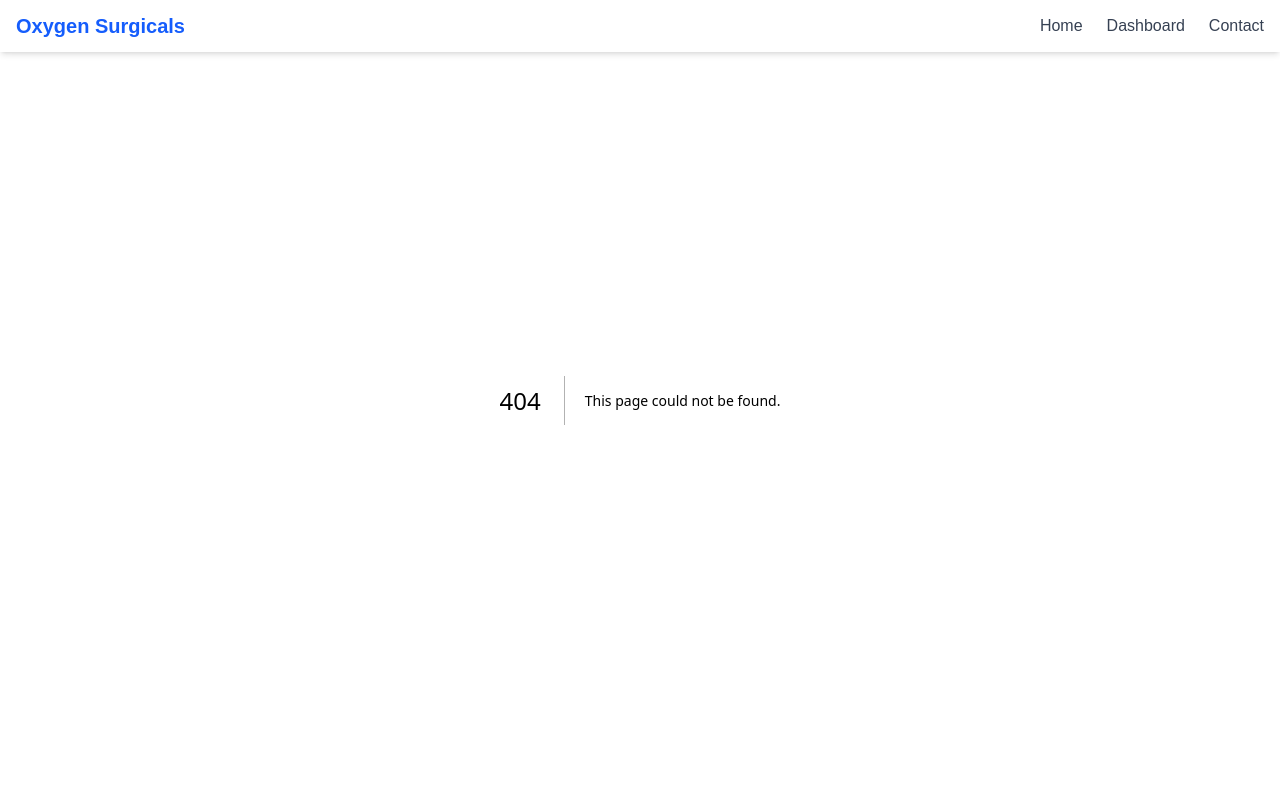
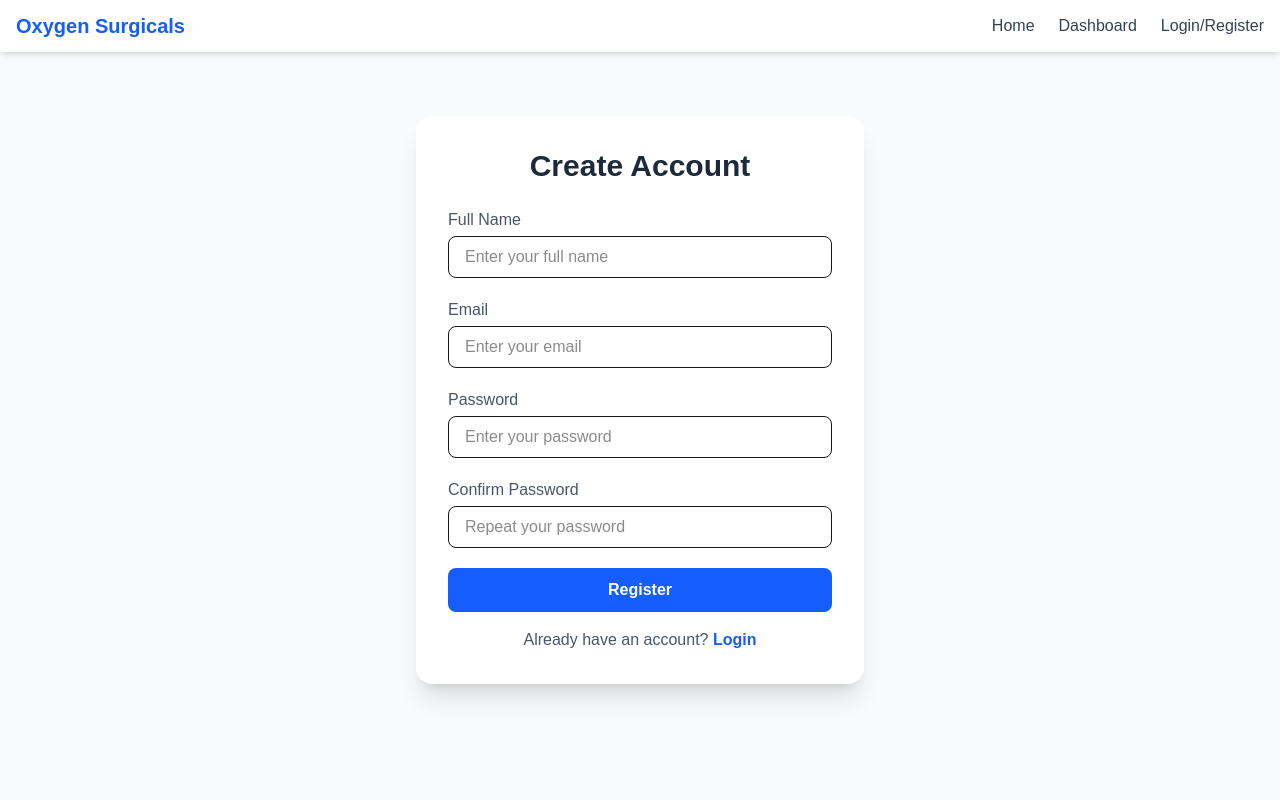
Before and after one commit to mranonno/oxygen-surgicals-web, a Next.js app: page /register in a window 1280 px wide. Before the commit this address had no page. Shown: the top 800 px of the page. Built offline with nearby package versions, Linux system fonts and the light colour scheme.

Commit message:
create login,, register and forgot password page template

```diff
--- /dev/null
+++ b/app/(auth)/forgot-password/page.tsx
@@ -0,0 +1,66 @@
+"use client";
+
+import { useState } from "react";
+import Link from "next/link";
+
+export default function ForgotPasswordPage() {
+  const [email, setEmail] = useState("");
+
+  const handleSubmit = (e: React.FormEvent) => {
+    e.preventDefault();
+    console.log("Forgot Password Email:", email);
+
+    // TODO: Connect with your Express backend
+    // Example: POST /api/auth/forgot-password
+  };
+
+  return (
+    <div className="min-h-screen flex items-center justify-center bg-gray-50 px-4">
+      <div className="w-full max-w-md bg-white shadow-xl rounded-2xl p-8">
+        <h2 className="text-3xl font-bold text-center mb-6 text-gray-800">
+          Forgot Password
+        </h2>
+
+        <p className="text-gray-600 text-center mb-6">
+          Enter your email address and we will send you a link to reset your
+          password.
+        </p>
+
+        <form onSubmit={handleSubmit} className="space-y-5">
+          {/* Email Input */}
+          <div>
+            <label className="block mb-1 font-medium text-gray-600">
+              Email
+            </label>
+            <input
+              type="email"
+              value={email}
+              onChange={(e) => setEmail(e.target.value)}
+              placeholder="Enter your email"
+              required
+              className="w-full px-4 py-2 border rounded-lg focus:ring-2 focus:ring-blue-500 outline-none"
+            />
+          </div>
+
+          {/* Submit Button */}
+          <button
+            type="submit"
+            className="w-full bg-blue-600 hover:bg-blue-700 text-white py-2.5 rounded-lg font-semibold transition"
+          >
+            Send Reset Link
+          </button>
+        </form>
+
+        <p className="text-center text-gray-600 mt-4">
+          Remember your password?{" "}
+          <Link
+            href="/login"
+            className="text-blue-600 font-semibold hover:underline"
+          >
+            Login
+          </Link>
+        </p>
+      </div>
+    </div>
+  );
+}
--- /dev/null
+++ b/app/(auth)/login/page.tsx
@@ -0,0 +1,90 @@
+"use client";
+
+import { useState } from "react";
+import Link from "next/link";
+
+export default function LoginPage() {
+  const [form, setForm] = useState({ email: "", password: "" });
+
+  const handleChange = (e: React.ChangeEvent<HTMLInputElement>) => {
+    setForm({ ...form, [e.target.name]: e.target.value });
+  };
+
+  const handleSubmit = (e: React.FormEvent) => {
+    e.preventDefault();
+    console.log("Login Data:", form);
+    // TODO: integrate with your Express backend API
+  };
+
+  return (
+    <div className="min-h-screen flex items-center justify-center bg-gray-50 px-4">
+      <div className="w-full max-w-md bg-white shadow-xl rounded-2xl p-8">
+        <h2 className="text-3xl font-bold text-center mb-6 text-gray-800">
+          Login
+        </h2>
+
+        <form onSubmit={handleSubmit} className="space-y-5">
+          {/* Email */}
+          <div>
+            <label className="block mb-1 font-medium text-gray-600">
+              Email
+            </label>
+            <input
+              type="email"
+              name="email"
+              onChange={handleChange}
+              value={form.email}
+              placeholder="Enter your email"
+              required
+              className="w-full px-4 py-2 border rounded-lg focus:ring-2 focus:ring-blue-500 outline-none"
+            />
+          </div>
+
+          {/* Password */}
+          <div>
+            <label className="block mb-1 font-medium text-gray-600">
+              Password
+            </label>
+            <input
+              type="password"
+              name="password"
+              onChange={handleChange}
+              value={form.password}
+              placeholder="Enter your password"
+              required
+              className="w-full px-4 py-2 border rounded-lg focus:ring-2 focus:ring-blue-500 outline-none"
+            />
+
+            {/* Forgot Password Link */}
+            <div className="text-right mt-1">
+              <Link
+                href="/forgot-password"
+                className="text-sm text-blue-600 hover:underline font-medium"
+              >
+                Forgot Password?
+              </Link>
+            </div>
+          </div>
+
+          {/* Submit Button */}
+          <button
+            type="submit"
+            className="w-full bg-blue-600 hover:bg-blue-700 text-white py-2.5 rounded-lg font-semibold transition"
+          >
+            Login
+          </button>
+        </form>
+
+        <p className="text-center text-gray-600 mt-4">
+          Don’t have an account?{" "}
+          <Link
+            href="/auth/register"
+            className="text-blue-600 font-semibold hover:underline"
+          >
+            Register
+          </Link>
+        </p>
+      </div>
+    </div>
+  );
+}
--- /dev/null
+++ b/app/(auth)/register/page.tsx
@@ -0,0 +1,123 @@
+"use client";
+
+import { useState } from "react";
+import Link from "next/link";
+
+export default function RegisterPage() {
+  const [form, setForm] = useState({
+    name: "",
+    email: "",
+    password: "",
+    confirmPassword: "",
+  });
+
+  const handleChange = (e: React.ChangeEvent<HTMLInputElement>) => {
+    setForm({ ...form, [e.target.name]: e.target.value });
+  };
+
+  const handleSubmit = (e: React.FormEvent) => {
+    e.preventDefault();
+
+    if (form.password !== form.confirmPassword) {
+      alert("Passwords do not match!");
+      return;
+    }
+
+    console.log("Register Data:", form);
+    // TODO: Connect to Express backend API
+  };
+
+  return (
+    <div className="min-h-screen flex items-center justify-center bg-gray-50 px-4">
+      <div className="w-full max-w-md bg-white shadow-xl rounded-2xl p-8">
+        <h2 className="text-3xl font-bold text-center mb-6 text-gray-800">
+          Create Account
+        </h2>
+
+        <form onSubmit={handleSubmit} className="space-y-5">
+          {/* Name */}
+          <div>
+            <label className="block mb-1 font-medium text-gray-600">
+              Full Name
+            </label>
+            <input
+              type="text"
+              name="name"
+              value={form.name}
+              onChange={handleChange}
+              placeholder="Enter your full name"
+              required
+              className="w-full px-4 py-2 border rounded-lg focus:ring-2 focus:ring-blue-500 outline-none"
+            />
+          </div>
+
+          {/* Email */}
+          <div>
+            <label className="block mb-1 font-medium text-gray-600">
+              Email
+            </label>
+            <input
+              type="email"
+              name="email"
+              value={form.email}
+              onChange={handleChange}
+              placeholder="Enter your email"
+              required
+              className="w-full px-4 py-2 border rounded-lg focus:ring-2 focus:ring-blue-500 outline-none"
+            />
+          </div>
+
+          {/* Password */}
+          <div>
+            <label className="block mb-1 font-medium text-gray-600">
+              Password
+            </label>
+            <input
+              type="password"
+              name="password"
+              value={form.password}
+              onChange={handleChange}
+              placeholder="Enter your password"
+              required
+              className="w-full px-4 py-2 border rounded-lg focus:ring-2 focus:ring-blue-500 outline-none"
+            />
+          </div>
+
+          {/* Confirm Password */}
+          <div>
+            <label className="block mb-1 font-medium text-gray-600">
+              Confirm Password
+            </label>
+            <input
+              type="password"
+              name="confirmPassword"
+              value={form.confirmPassword}
+              onChange={handleChange}
+              placeholder="Repeat your password"
+              required
+              className="w-full px-4 py-2 border rounded-lg focus:ring-2 focus:ring-blue-500 outline-none"
+            />
+          </div>
+
+          {/* Register Button */}
+          <button
+            type="submit"
+            className="w-full bg-blue-600 hover:bg-blue-700 text-white py-2.5 rounded-lg font-semibold transition"
+          >
+            Register
+          </button>
+        </form>
+
+        <p className="text-center text-gray-600 mt-4">
+          Already have an account?{" "}
+          <Link
+            href="/login"
+            className="text-blue-600 font-semibold hover:underline"
+          >
+            Login
+          </Link>
+        </p>
+      </div>
+    </div>
+  );
+}
--- a/components/common/Navbar.tsx
+++ b/components/common/Navbar.tsx
@@ -27,8 +27,8 @@ export default function Navbar() {
             </Link>
           </li>
           <li>
-            <Link href="/contact" className="hover:text-blue-600">
-              Contact
+            <Link href="/login" className="hover:text-blue-600">
+              Login/Register
             </Link>
           </li>
         </ul>
```
